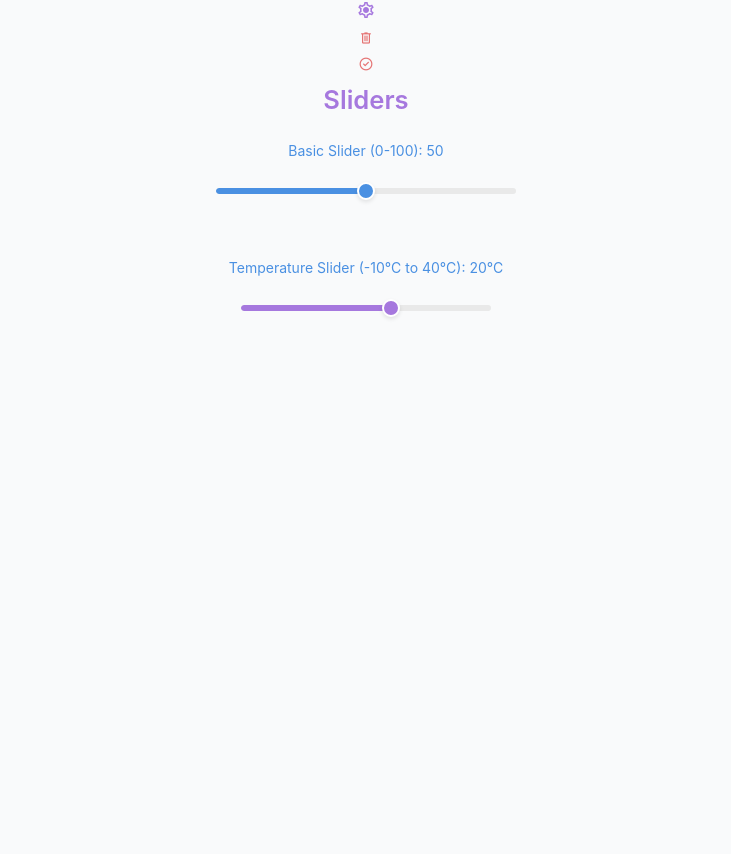
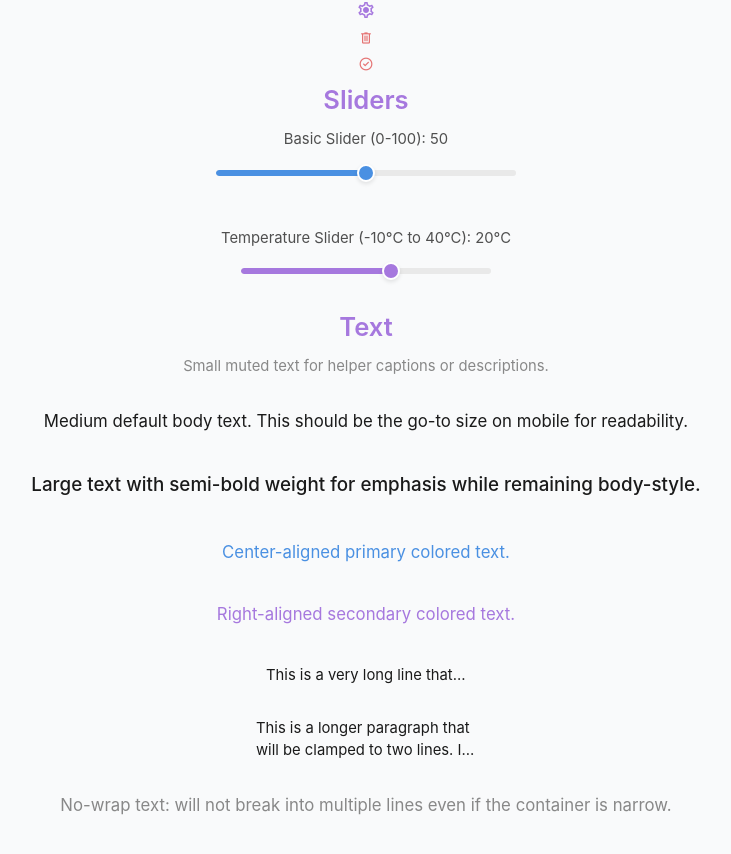
Before and after one commit to Bauli29/DermaTrack, a Next.js app in the folder frontend/: page /test in a window 1280 px wide. Shown: the part 772-1626 px from the top of the page, without its empty margins (274-1005 px from the left). Before the commit the page ends 1128 px from the top, so only its background shows below. Built offline with nearby package versions, Linux system fonts and the light colour scheme.

Commit message:
Derma-78 Text Component

```diff
--- /dev/null
+++ b/frontend/src/components/atoms/Text/index.tsx
@@ -0,0 +1,44 @@
+import * as SC from './styles'
+import type { ITextProps } from './types'
+
+/**
+ * Text atom
+ * - Mobile-first body text that follows local typography tokens
+ * - Color is taken from the theme palette via the `color` prop (defaults to theme.colors.text)
+ * - Supports alignment, spacing control, and responsive step-ups
+ * - Provides truncation utilities: single-line ellipsis, nowrap, and multi-line clamp
+ */
+const Text = ({
+  size = 'medium',
+  color = 'text',
+  align = 'left',
+  weight,
+  noSpacing = false,
+  margin,
+  truncate = false,
+  maxLines,
+  noWrap = false,
+  responsive = true,
+  as = 'p',
+  children,
+  ...rest
+}: ITextProps) => (
+  <SC.StyledText
+    as={as}
+    $size={size}
+    $color={color}
+    $align={align}
+    $weight={weight}
+    $noSpacing={noSpacing}
+    $margin={margin}
+    $truncate={truncate}
+    $maxLines={maxLines}
+    $noWrap={noWrap}
+    $responsive={responsive}
+    {...rest}
+  >
+    {children}
+  </SC.StyledText>
+)
+
+export default Text
--- /dev/null
+++ b/frontend/src/components/atoms/Text/styles.ts
@@ -0,0 +1,115 @@
+'use client'
+import styled, { css } from 'styled-components'
+
+import type { IStyledTextProps, TTextSize } from './types'
+
+// Local, component-scoped typography tokens for Text variants (small/medium/large).
+// Per project preference, these live with the component instead of the global theme.
+// This keeps the atom portable and avoids cross-component coupling.
+interface ITextToken {
+  fontSize: string
+  lineHeight: number
+  spacingAfter: string
+  fontWeight: number
+}
+
+const TEXT_TOKENS: { [S in TTextSize]: ITextToken } = {
+  small: {
+    fontSize: '0.875rem', // ~14px
+    lineHeight: 1.5,
+    spacingAfter: '1.31rem', // equal to line height for clear separation (~0.875 * 1.5)
+    fontWeight: 400,
+  },
+  medium: {
+    fontSize: '1rem', // ~16px (WCAG recommended minimum)
+    lineHeight: 1.6,
+    spacingAfter: '1.6rem', // equal to line height
+    fontWeight: 400,
+  },
+  large: {
+    fontSize: '1.125rem', // ~18px
+    lineHeight: 1.6,
+    spacingAfter: '1.8rem', // equal to line height
+    fontWeight: 400,
+  },
+}
+
+// Base typography rules per size
+const sizeStyles = (size: TTextSize, weight?: number) => css`
+  font-size: ${TEXT_TOKENS[size].fontSize};
+  line-height: ${TEXT_TOKENS[size].lineHeight};
+  font-weight: ${weight ?? TEXT_TOKENS[size].fontWeight};
+`
+
+// Optional responsive step-ups for larger viewports (mobile-first)
+// Keeping the app mobile-oriented: use the token size on small screens,
+// then apply a subtle bump on wider screens for readability.
+const responsiveStyles = (size: TTextSize) => css`
+  @media (min-width: 480px) {
+    font-size: calc(${TEXT_TOKENS[size].fontSize} + 0.025rem);
+  }
+  @media (min-width: 768px) {
+    font-size: calc(${TEXT_TOKENS[size].fontSize} + 0.05rem);
+  }
+`
+
+// Wrapping and truncation logic
+const wrappingStyles = (
+  truncate?: boolean,
+  noWrap?: boolean,
+  maxLines?: number
+) => {
+  if (typeof maxLines === 'number' && maxLines > 0) {
+    return css`
+      display: -webkit-box;
+      -webkit-line-clamp: ${maxLines};
+      -webkit-box-orient: vertical;
+      overflow: hidden;
+    `
+  }
+  if (truncate) {
+    return css`
+      white-space: nowrap;
+      overflow: hidden;
+      text-overflow: ellipsis;
+    `
+  }
+  if (noWrap) {
+    return css`
+      white-space: nowrap;
+    `
+  }
+  return css``
+}
+
+export const StyledText = styled.p<IStyledTextProps>`
+  /* 1) Color from theme palette */
+  color: ${({ theme, $color }) => theme.colors[$color]};
+
+  /* 2) Typography from local tokens (with optional override) */
+  ${({ $size, $weight }) => sizeStyles($size, $weight)}
+
+  /* 3) Alignment */
+  text-align: ${({ $align }) => $align};
+
+  /* 4) Spacing behavior */
+  ${({ $size, $noSpacing, $margin }) =>
+    $margin
+      ? css`
+          margin: ${$margin};
+        `
+      : css`
+          margin: 0 0 ${$noSpacing ? '0' : TEXT_TOKENS[$size].spacingAfter} 0;
+        `}
+
+  /* 5) Optional responsive sizing */
+  ${({ $responsive, $size }) => $responsive && responsiveStyles($size)}
+
+  /* 6) Wrapping / ellipsis */
+  ${({ $truncate, $noWrap, $maxLines }) =>
+    wrappingStyles($truncate, $noWrap, $maxLines)}
+
+  /* 7) Subtle readability tweaks */
+  -webkit-font-smoothing: antialiased;
+  -moz-osx-font-smoothing: grayscale;
+`
--- /dev/null
+++ b/frontend/src/components/atoms/Text/types.ts
@@ -0,0 +1,46 @@
+import { HTMLAttributes, JSX } from 'react'
+import type { ITheme } from '@/lib/themes'
+
+export type TTextSize = 'small' | 'medium' | 'large'
+
+export type TTextColor = keyof ITheme['colors']
+
+export type TTextAlign = 'left' | 'center' | 'right' | 'justify'
+
+export interface ITextProps extends HTMLAttributes<HTMLParagraphElement> {
+  // Visual size of the text, mapped to local typography tokens
+  size?: TTextSize
+  // Color key from the theme palette (e.g., 'text', 'textSecondary', 'primary')
+  color?: TTextColor
+  // Text alignment
+  align?: TTextAlign
+  // Optional font-weight override (defaults to token weight)
+  weight?: number
+  // Remove default bottom spacing defined by tokens
+  noSpacing?: boolean
+  // Custom CSS margin string (overrides spacing logic if provided)
+  margin?: string
+  // Single-line truncation with ellipsis
+  truncate?: boolean
+  // Multi-line clamp (overrides single-line truncate when provided)
+  maxLines?: number
+  // Prevent wrapping (no ellipsis by default). If combined with truncate, truncate wins.
+  noWrap?: boolean
+  // Enable responsive font-size step-ups (mobile-first)
+  responsive?: boolean
+  // Semantic tag override (defaults to 'p')
+  as?: keyof JSX.IntrinsicElements
+}
+
+export interface IStyledTextProps {
+  $size: TTextSize
+  $color: TTextColor
+  $align: TTextAlign
+  $noSpacing?: boolean
+  $margin?: string
+  $responsive?: boolean
+  $truncate?: boolean
+  $noWrap?: boolean
+  $maxLines?: number
+  $weight?: number
+}
--- a/frontend/src/components/templates/test-template/index.tsx
+++ b/frontend/src/components/templates/test-template/index.tsx
@@ -6,6 +6,7 @@ import Button from '@/components/atoms/button'
 import Headline from '@/components/atoms/Headline'
 import Icon from '@/components/atoms/Icon'
 import Slider from '@/components/atoms/Slider'
+import Text from '@/components/atoms/Text'
 
 import * as SC from './styles'
 import ThemeButton from './temp-theme-button'
@@ -67,9 +68,9 @@ const TestTemplate = () => {
         <Headline variant='h3' color='secondary' align='left' noSpacing>
           Sliders
         </Headline>
-        <p style={{ marginBottom: '10px', fontSize: '14px' }}>
+        <Text size='small' color='textSecondary' noSpacing>
           Basic Slider (0-100): {basicSliderValue}
-        </p>
+        </Text>
         <Slider
           min={0}
           max={100}
@@ -80,9 +81,9 @@ const TestTemplate = () => {
           margin='0 0 2rem 0'
         />
 
-        <p style={{ marginBottom: '10px', fontSize: '14px' }}>
+        <Text size='small' color='textSecondary' noSpacing>
           Temperature Slider (-10°C to 40°C): {temperatureValue}°C
-        </p>
+        </Text>
         <Slider
           min={-10}
           max={40}
@@ -93,6 +94,45 @@ const TestTemplate = () => {
           width='250px'
           margin='0 0 1rem 0'
         />
+
+        <Headline variant='h3' color='secondary' align='left' noSpacing>
+          Text
+        </Headline>
+        <Text size='small' color='textMuted'>
+          Small muted text for helper captions or descriptions.
+        </Text>
+        <Text size='medium' color='text'>
+          Medium default body text. This should be the go-to size on mobile for
+          readability.
+        </Text>
+        <Text size='large' color='text' weight={500}>
+          Large text with semi-bold weight for emphasis while remaining
+          body-style.
+        </Text>
+        <Text size='medium' color='primary' align='center'>
+          Center-aligned primary colored text.
+        </Text>
+        <Text size='medium' color='secondary' align='right'>
+          Right-aligned secondary colored text.
+        </Text>
+        <Text size='small' color='text' truncate style={{ maxWidth: '200px' }}>
+          This is a very long line that will be truncated with an ellipsis when
+          it exceeds the container width.
+        </Text>
+        <Text
+          size='small'
+          color='text'
+          maxLines={2}
+          style={{ maxWidth: '220px' }}
+        >
+          This is a longer paragraph that will be clamped to two lines. If the
+          text exceeds two lines, it will be gracefully truncated while
+          maintaining readability across different screen sizes.
+        </Text>
+        <Text size='medium' color='textMuted' noWrap>
+          No-wrap text: will not break into multiple lines even if the container
+          is narrow.
+        </Text>
       </>
     </SC.TestPageWrapper>
   )
```
